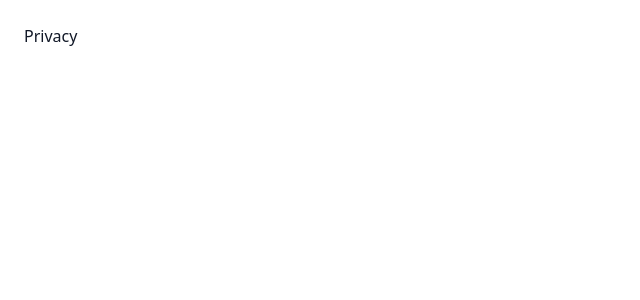
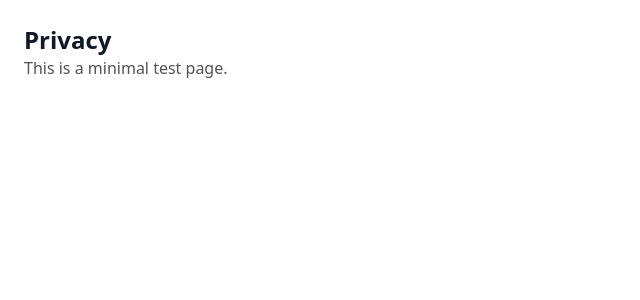
Before and after one commit to ragshubham/growth-agents, a Next.js app: page /legal/privacy in a window 1280 px wide. Shown: the top 300 px of the page, without its empty margins (0-640 px from the left). Built offline with nearby package versions, Linux system fonts and the light colour scheme.

Commit message:
Fix legal pages: add default export React components

```diff
--- a/app/legal/privacy/page.tsx
+++ b/app/legal/privacy/page.tsx
@@ -1,3 +1,10 @@
-export default function Page() {
-  return <main className="p-6">Privacy</main>;
+import React from 'react';
+
+export default function PrivacyPage(): JSX.Element {
+  return (
+    <main className="p-6">
+      <h1 className="text-2xl font-semibold">Privacy</h1>
+      <p className="text-neutral-600">This is a minimal test page.</p>
+    </main>
+  );
 }
```
